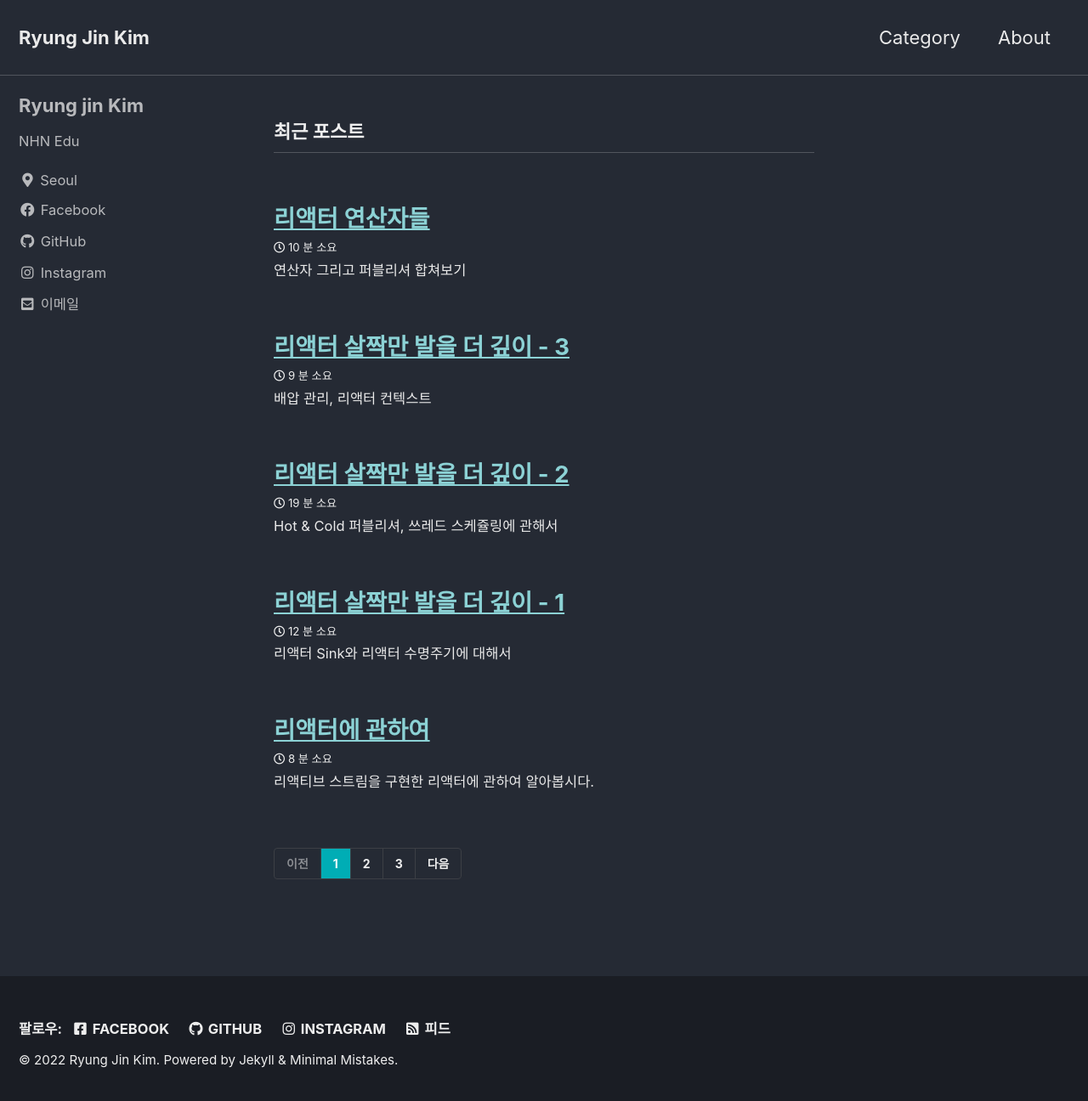
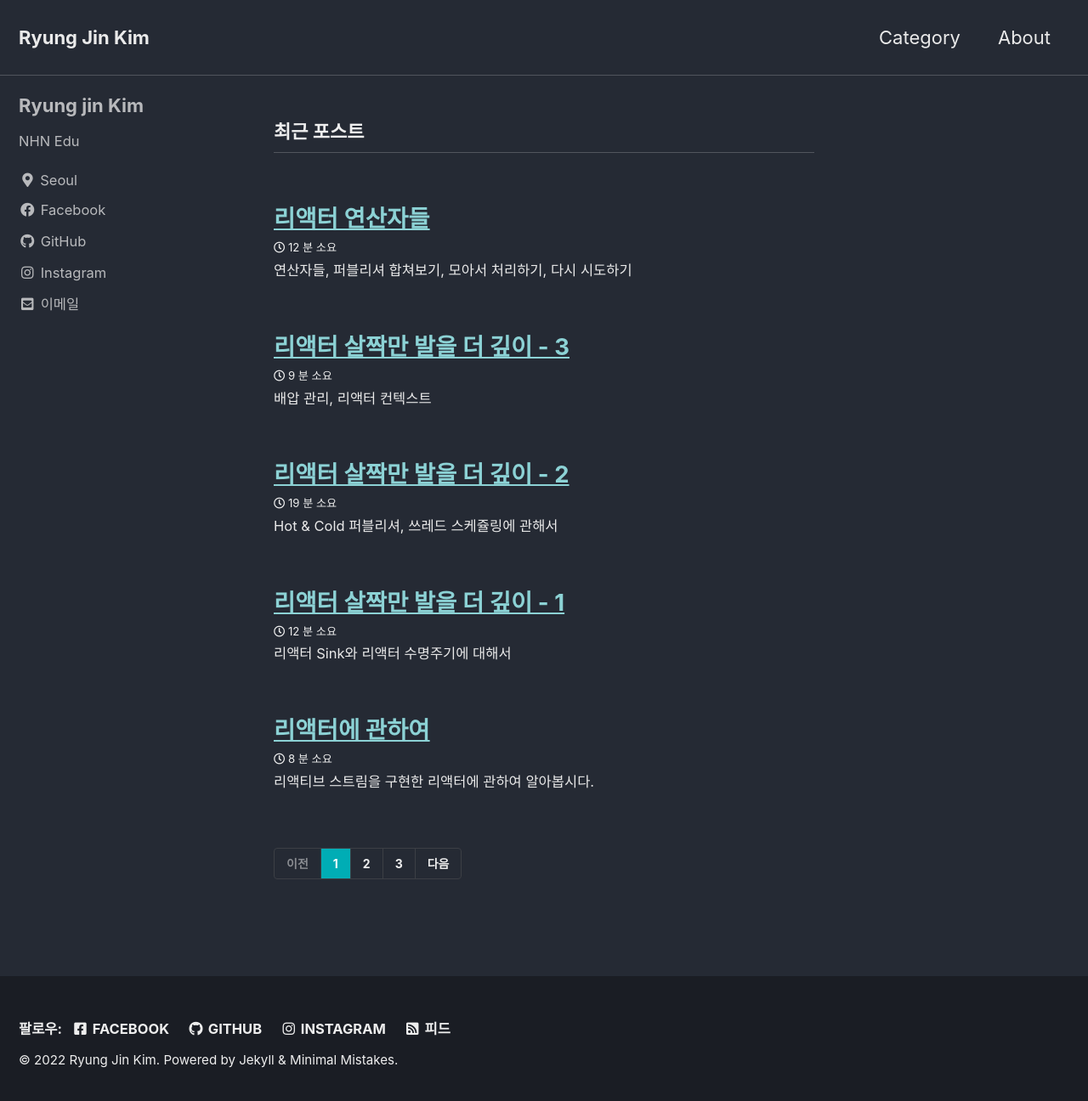
Before and after one commit to RATIONAL331/rational331.github.io, a Jekyll site: the page built from index.html, in a window 1280 px wide and 1303 px high. Shown: the top 1296 px of the window at 85% size. Built offline with Jekyll 4.4.1, drawn with Linux system fonts in a browser that asks for light colours; cached includes are drawn as plain includes; the list of posts is cut into pages by our own code; some of the changed lines change nothing that is shown.

Commit message:
[2022-10-16] 리액터 - 4 배칭

````diff
--- a/_posts/2022-10-15-hello-reactor-operator.md
+++ b/_posts/2022-10-15-hello-reactor-operator.md
@@ -1,6 +1,6 @@
 ---
 title:  "리액터 연산자들"
-excerpt: "연산자 그리고 퍼블리셔 합쳐보기"
+excerpt: "연산자들, 퍼블리셔 합쳐보기, 모아서 처리하기, 다시 시도하기"
 category: "reactive"
 
 last_modified_at: 2022-10-16T
@@ -19,9 +19,8 @@
 
 * 각각의 데이터에 동기 함수를 적용하여 각각의 데이터를 변환합니다.
 * map체이닝이 많아지면 동기 함수를 여러번 적용하여 오버헤드가 발생할 수 있습니다.
-* map을 여러개 사용하면 IDE에서 알려줍니다.
 * map을 여러번 사용하는 대신 flatMap을 사용하는 것이 좋습니다.
-  * https://youtu.be/I0zMm6wIbRI?t=1074 (NHN Forward 2020 - NHN GLOBAL 김병부 수석님)
+  * https://youtu.be/I0zMm6wIbRI?t=1074 (NHN Forward 2020 - 김병부 수석님)
 * ![hello_reactor_05_01.png](/assets/images/hello_reactor_05/hello_reactor_05_01.png)
 
 ## flatMap
@@ -46,50 +45,50 @@
 
 ```java
 class FlatConcatMap {
-	void flatConcatMap() {
-		Flux.just(1, 2, 3)
-		    .flatMap(this::doSomethingAsync)
-		    .doOnNext(n -> log.info("Done {}", n))
-		    .blockLast();
+  void flatConcatMap() {
+    Flux.just(1, 2, 3)
+        .flatMap(this::doSomethingAsync)
+        .doOnNext(n -> log.info("Done {}", n))
+        .blockLast();
 
-		/**
-		 * main - Executing 1
-		 * main - Done 1
-		 * main - Executing 2
-         * main - Executing 3
-         * main - Done 3 // 3이 먼저 나오게 됨(순서 보장X)
-         * parallel-1 - Done 2 // delayElement를 사용하게 되면 다른 쓰레드로 수행되게 전환됩니다..
-		 */
+    /**
+     * main - Executing 1
+     * main - Done 1
+     * main - Executing 2
+     * main - Executing 3
+     * main - Done 3 // 3이 먼저 나오게 됨(순서 보장X)
+     * parallel-1 - Done 2 // delayElement를 사용하게 되면 다른 쓰레드로 수행되게 전환됩니다.
+     */
 
-		Flux.just(1, 2, 3)
-		    .flatMapSequential(this::doSomethingAsync)
-		    .doOnNext(n -> log.info("Done {}", n))
-		    .blockLast();
+    Flux.just(1, 2, 3)
+        .flatMapSequential(this::doSomethingAsync)
+        .doOnNext(n -> log.info("Done {}", n))
+        .blockLast();
 
-		/**
-		 * main - Executing 1
-		 * main - Done 1
-		 * main - Executing 2
-		 * main - Executing 3
-         * parallel-1 - Done 2 // delayElement를 사용하게 되면 다른 쓰레드로 수행되게 전환됩니다.
-         * parallel-1 - Done 3 // 3은 2다음 나옴(순서 보장)
-         */
+    /**
+     * main - Executing 1
+     * main - Done 1
+     * main - Executing 2
+     * main - Executing 3
+     * parallel-1 - Done 2 // delayElement를 사용하게 되면 다른 쓰레드로 수행되게 전환됩니다.
+     * parallel-1 - Done 3 // 3은 2다음 나옴(순서 보장)
+     */
 
-      Flux.just(1, 2, 3)
-          .concatMap(this::doSomethingAsync)
-          .doOnNext(n -> log.info("Done {}", n))
-          .blockLast();
+    Flux.just(1, 2, 3)
+        .concatMap(this::doSomethingAsync)
+        .doOnNext(n -> log.info("Done {}", n))
+        .blockLast();
 
-      /**
-       * main - Executing 1
-       * main - Done 1
-       * main - Executing 2
-       * parallel-1 - Done 2 // 2번이 끝나야
-       * parallel-1 - Executing 3 // 3번이 방출됩니다.
-       * parallel-1 - Done 3
-       */
+    /**
+     * main - Executing 1
+     * main - Done 1
+     * main - Executing 2
+     * parallel-1 - Done 2 // 2번이 끝나야
+     * parallel-1 - Executing 3 // 3번이 방출됩니다.
+     * parallel-1 - Done 3
+     */
 
-    }
+  }
 
   private Mono<Integer> doSomethingAsync(Integer number) {
     // 두번째 아이템은 1초 지연되어 방출됩니다.
@@ -614,3 +613,181 @@
    */
 }
 ```
+
+# 모아서 처리하기(배치)
+
+* Publisher가 방출하는 데이터를 모아서 처리하는 방법에 대해 알아봅니다.
+
+## buffer
+
+* ![hello_reactor_05_03.png](/assets/images/hello_reactor_05/hello_reactor_05_03.png)
+* buffer는 Publisher가 방출하는 데이터를 모아서 List로 만들어서 방출합니다. (Flux<List<T>>)
+
+```java
+class FluxBuffer {
+  void fluxBuffer() {
+    Flux.interval(Duration.ofMillis(300)) // 300ms마다 0부터 1씩 증가하는 데이터를 방출
+        .map(i -> "event" + i)
+        .buffer(5) // 5개씩 모아서 List로 만듬
+        .subscribe(...);
+
+    /**
+     * subscriber; Received: [event0, event1, event2, event3, event4]
+     * subscriber; Received: [event5, event6, event7, event8, event9]
+     * ...
+     */
+
+    Flux.interval(Duration.ofMillis(10))
+        .map(i -> "event" + i)
+        .buffer(Duration.ofSeconds(2)) // 2초 동안 모아서 List로 만듬
+        .subscribe(...);
+
+    /**
+     * subscriber2; Received: [event0, event1, event2, event3, event4....] // 2초 동안 모인 데이터
+     * subscriber2; Received: [event199, event200, event201...]
+     */
+
+    Flux.interval(Duration.ofMillis(800))
+        .map(i -> "event" + i)
+        .bufferTimeout(5, Duration.ofSeconds(2)) // 5개를 모았거나, 5개 못 모았더라도 2초가 지나면 List로 만듬
+        .subscribe(...);
+
+    /**
+     * subscriber3; Received: [event0, event1, event2]
+     * ...
+     */
+
+    Flux.interval(Duration.ofMillis(300))
+        .map(i -> "event" + i)
+        .buffer(3, 1) // 1개씩 삭제하면서 3개 단위로 모음
+        //.buffer(3)은 buffer(3, 3)과 같습니다.
+        .subscribe(...);
+
+    /**
+     * subscriber4; Received: [event0, event1, event2]
+     * subscriber4; Received: [event1, event2, event3] <- [주목!] 1개씩 삭제하면서 모음
+     * subscriber4; Received: [event2, event3, event4] <- [주목!] 1개씩 삭제하면서 모음
+     */
+
+    Flux.interval(Duration.ofMillis(300))
+        .map(i -> "event" + i)
+        .buffer(3, 2) // 2개씩 삭제하면서 3개 단위로 모음
+        .subscribe(...);
+
+    /**
+     * subscriber5; Received: [event0, event1, event2]
+     * subscriber5; Received: [event2, event3, event4] <- [주목!] 2개씩 삭제하면서 모음
+     */
+  }
+}
+```
+
+* buffer는 size만큼 모으거나, 시간 단위로 모아서 처리할 수 있습니다.
+* bufferTimeout은 갯수 또는 시간을 둘다 적용하여 모아서 처리할 수 있습니다.
+* buffer(size, skip)은 size만큼 모아서 처리하고, skip만큼 삭제하면서 처리합니다.
+  * 그래서 buffer(n)은 buffer(n, n)과 같습니다.
+  * skip이 size보다 더 크면 초과 이벤트를 버립니다. (dropping buffer)
+  * 예를들어 buffer(3, 5)는 3개씩 모아서 처리하고, 5개씩 삭제하면서 처리합니다. (초과 2개의 이벤트가 버려짐)
+
+```text
+Received: [event0, event1, event2]
+Received: [event5, event6, event7] <- 3, 4는 버려짐
+```
+
+## window
+
+* ![hello_reactor_05_04.png](/assets/images/hello_reactor_05/hello_reactor_05_04.png)
+* Publisher를 여러개의 Publisher로 쪼갭니다. (Flux<Flux<T>>)
+
+```java
+class FluxWindow {
+  private static final AtomicInteger counter = new AtomicInteger(0);
+
+  void fluxWindow() {
+    Flux.interval(Duration.ofMillis(300))
+        .map(i -> "event" + i)
+        .window(5) // Flux<Flux<String>>
+        .subscribe(...);
+    /**
+     * subscriber; Received: UnicastProcessor // Flux<String>을 그대로 출력할 때 UnicastProcessor가 출력됨
+     * subscriber; Received: UnicastProcessor
+     */
+
+
+    Flux.interval(Duration.ofMillis(300))
+        .map(i -> "event" + i)
+        .window(5)
+        .flatMap(flux -> flux.doOnNext(event -> System.out.println("Received: " + event)) // Flux<String>을 안의 내용을 보기 위해 doOnNext로 출력
+                             .doOnComplete(() -> System.out.println("Completed==========="))
+                             .then(Mono.just(counter.getAndIncrement())))
+        .subscribe(...);
+
+    /**
+     * Received: event0
+     * Received: event1
+     * Received: event2
+     * Received: event3
+     * Received: event4
+     * Completed===========
+     * subscriber2; Received: 0
+     * Received: event5
+     * Received: event6
+     * Received: event7
+     * Received: event8
+     * Received: event9
+     * Completed===========
+     * subscriber2; Received: 1
+     * Received: event10
+     * Received: event11
+     * Received: event12
+     * Received: event13
+     * Received: event14
+     * Completed===========
+     * subscriber2; Received: 2
+     * Received: event15
+     * Received: event16
+     * ...
+     */
+  }
+}
+```
+
+## group
+
+* ![hello_reactor_05_05.png](/assets/images/hello_reactor_05/hello_reactor_05_05.png)
+* Publisher를 특정 조건에 따라 여러개의 Publisher로 쪼갭니다. (Flux<GroupedFlux<K, T>>)
+  * GroupedFlux<K, V>는 Flux<V>를 상속받고 있습니다.
+    * 그래서 GroupedFlux<K, V>를 Flux<V>로 취급할 수 있습니다.
+    * K는 쪼개지는 기준이 되는 값입니다.
+
+```java
+class FluxGroup {
+  void fluxGroup() {
+    Flux.range(1, 30)
+        .delayElements(Duration.ofMillis(200))
+        .groupBy(b -> b % 2 == 0) // Flux<GroupedFlux<Boolean, Integer>>
+        .subscribe(groupFlux -> process(groupFlux, groupFlux.key()));
+  }
+
+  /**
+   * process
+   * false: 1
+   * process <- [주목!] process가 총 두번(false, true) 출력됩니다.
+   * true: 2
+   * false: 3
+   * true: 4
+   * false: 5
+   * true: 6
+   * false: 7
+   * true: 8
+   */
+
+  // GroupedFlux<Boolean, Integer>를 Flux<Integer>로 취급할 수 있습니다.
+  private static void process(Flux<Integer> flux, boolean key) {
+    System.out.println("process");
+    flux.subscribe(str -> System.out.println(key + ": " + str));
+  }
+}
+```
+
+# 다시 시도하기
````
Also changed, not shown: assets/images/hello_reactor_05/hello_reactor_05_03.png (added), assets/images/hello_reactor_05/hello_reactor_05_04.png (added), assets/images/hello_reactor_05/hello_reactor_05_05.png (added).
